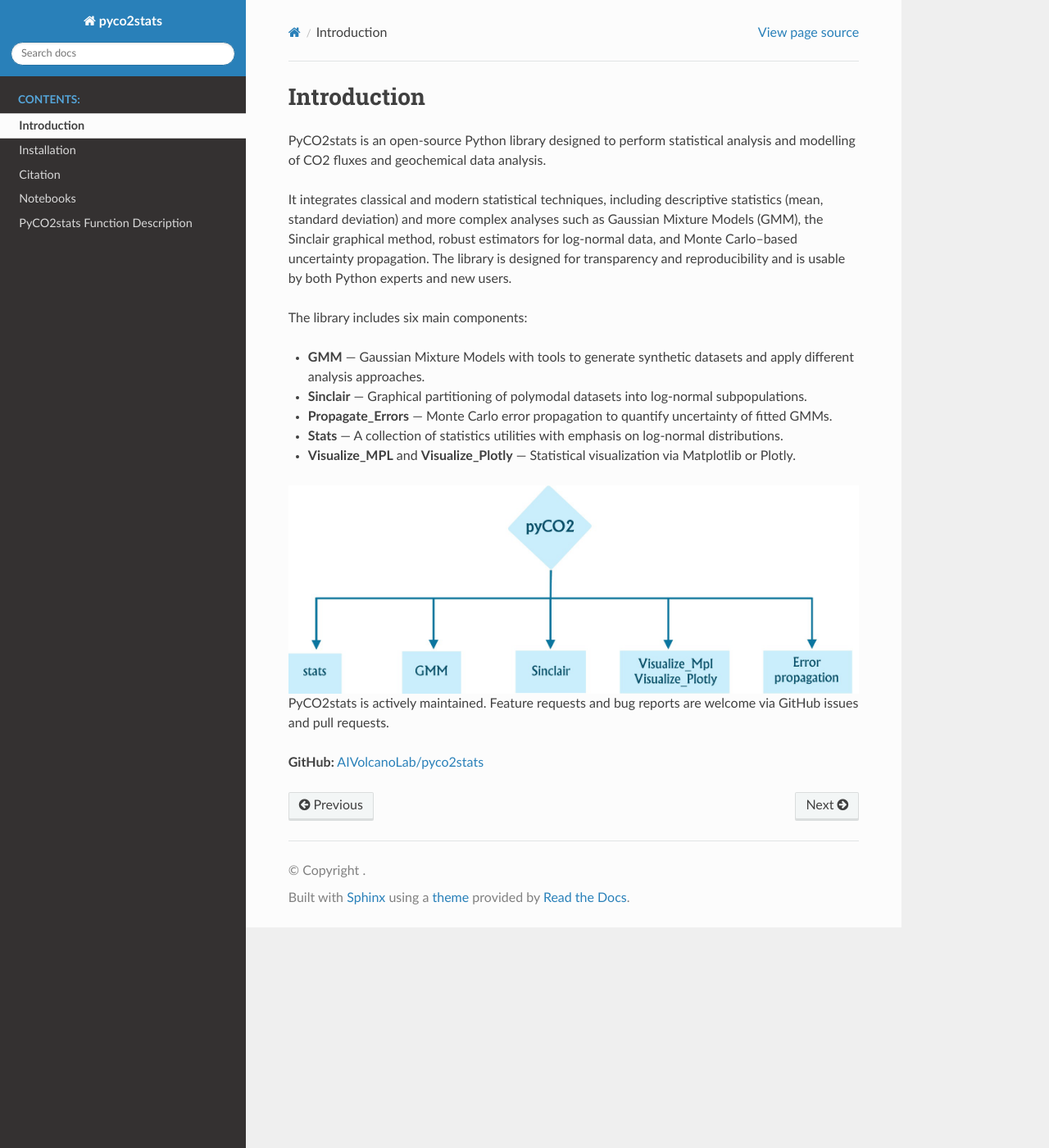
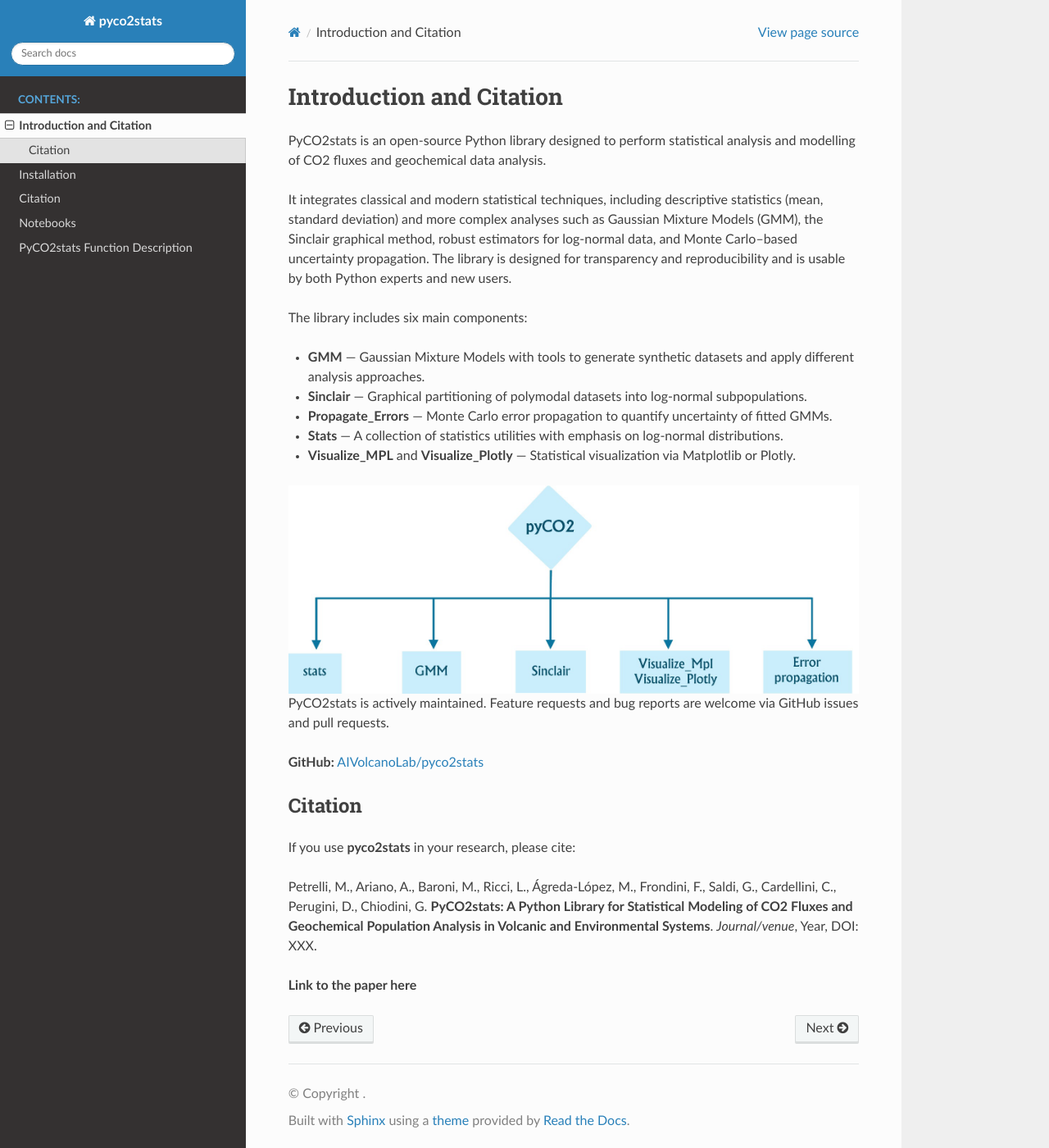
Before and after one commit to AIVolcanoLab/pyco2stats, a Sphinx documentation site: the page built from docs/introduction.rst, in a window 1280 px wide and 1400 px high. Shown: the whole window at 82% size. Built offline with Sphinx 7.4.7 and the Read the Docs theme 3.1.0, drawn with Linux system fonts in a browser that asks for light colours; pages that are not in the unit, such as notebooks, are missing from menus.

Commit message:
Update introduction.rst
update introduction to introduction and citation

```diff
--- a/docs/introduction.rst
+++ b/docs/introduction.rst
@@ -1,5 +1,5 @@
-Introduction
-------------
+Introduction and Citation
+============================
 
 PyCO2stats is an open-source Python library designed to perform statistical analysis and modelling of CO2 fluxes and geochemical data analysis.
 
@@ -21,3 +21,14 @@
 PyCO2stats is actively maintained. Feature requests and bug reports are welcome via GitHub issues and pull requests.
 
 **GitHub:** `AIVolcanoLab/pyco2stats <https://github.com/AIVolcanoLab/pyco2stats>`_
+
+Citation
+----------------------------
+
+If you use **pyco2stats** in your research, please cite:
+
+Petrelli, M., Ariano, A., Baroni, M., Ricci, L., Ágreda-López, M., Frondini, F., Saldi, G., Cardellini, C., Perugini, D., Chiodini, G.
+**PyCO2stats: A Python Library for Statistical Modeling of CO2 Fluxes and Geochemical Population Analysis in Volcanic and Environmental Systems**.
+*Journal/venue*, Year, DOI: XXX.
+
+**Link to the paper here**
```
